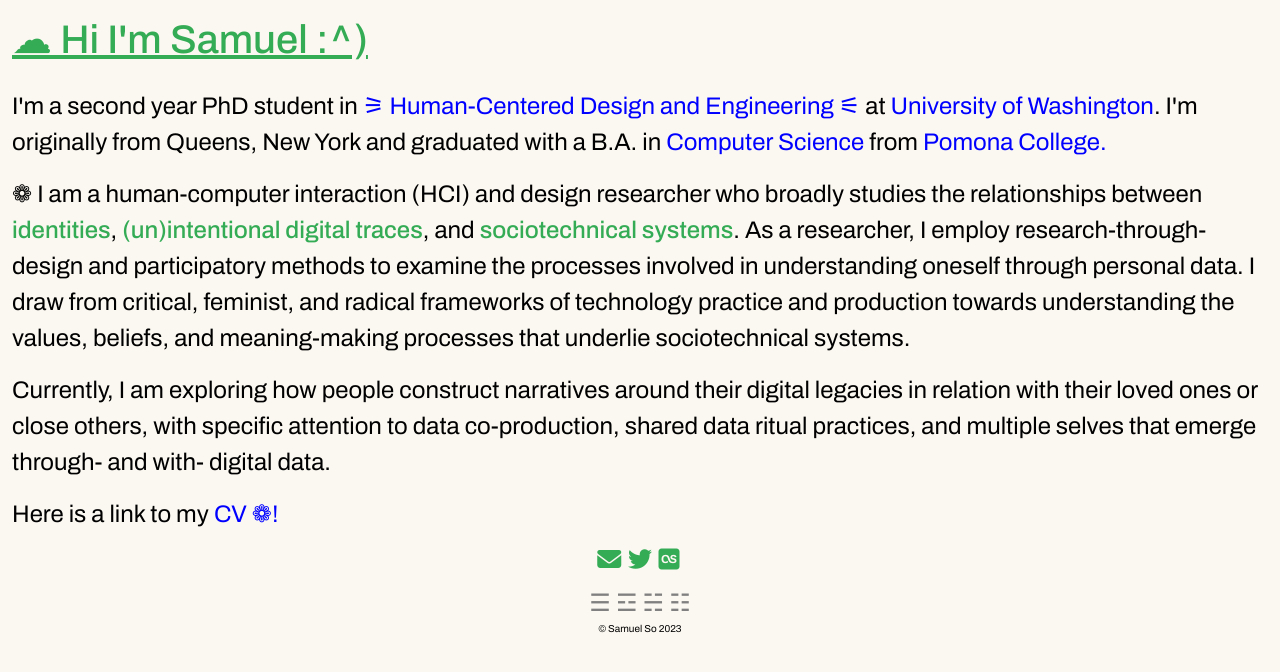
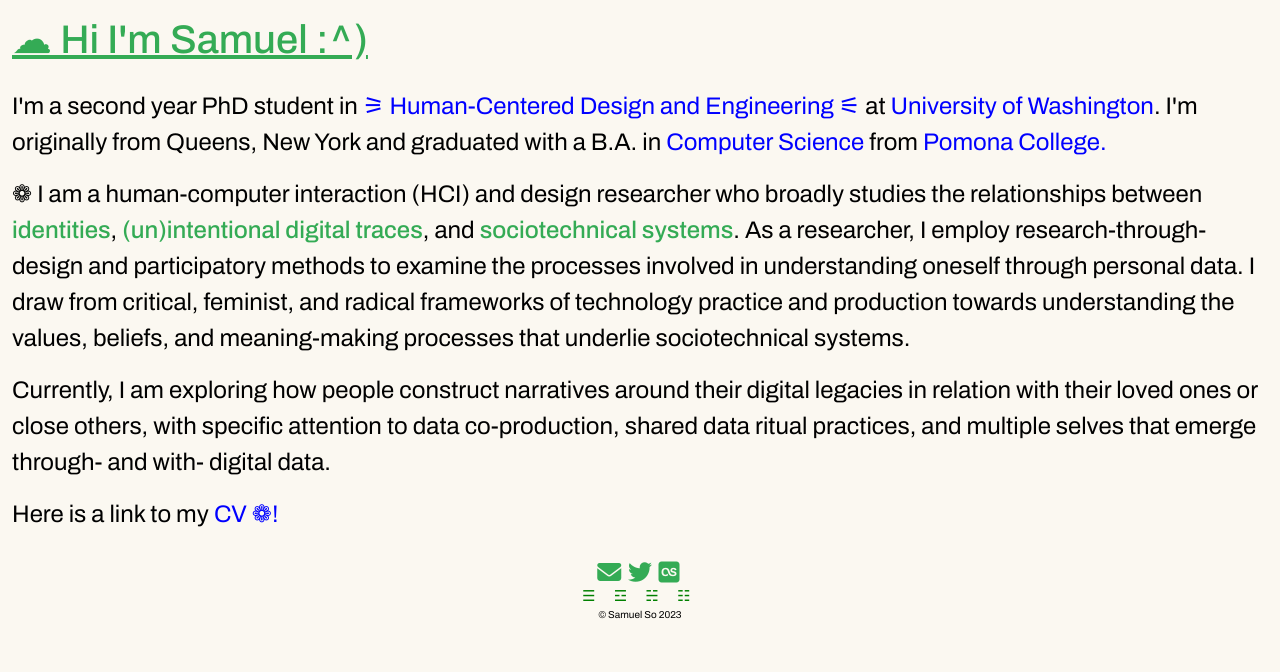
Before and after one commit to samesoul/samesoul.github.io, a plain HTML site: page index.html in a window 1280 px wide. Drawn offline with nearby package versions, Linux system fonts and the light colour scheme.

Commit message:
updated styles

```diff
--- a/index.html
+++ b/index.html
@@ -66,6 +66,8 @@
 
       </div> <!-- closes BIO section -->
 
+
+      <div id="footer">
         <div id="links" class="row">
           <div class="col">
               <!-- Social Media Links -->
@@ -75,10 +77,7 @@
 
           </div>
         </div> <!-- Closes links -->
-
-
-      <div id="footer">
-        <p>&#9776; &#9778; &#9781; &#9783;</p>
+        <p id="lines">&#9776; &#9778; &#9781; &#9783;</p>
         <p id="copyright">&copy; Samuel So 2023</p>
       </div> <!-- Closes #footer -->
 
--- a/style.css
+++ b/style.css
@@ -99,8 +99,14 @@
 }
 
 #footer p{
-	color: grey;
+	color: green;
+	font-size: 15px;
 	font-weight: 300;
+
 	text-align: center;
 	margin: 0px;
 }
+
+#lines {
+	letter-spacing: 0.5em;
+}
```
Also changed, not shown: 1 other file. Lines whose indentation alone changed are shown as unchanged.
